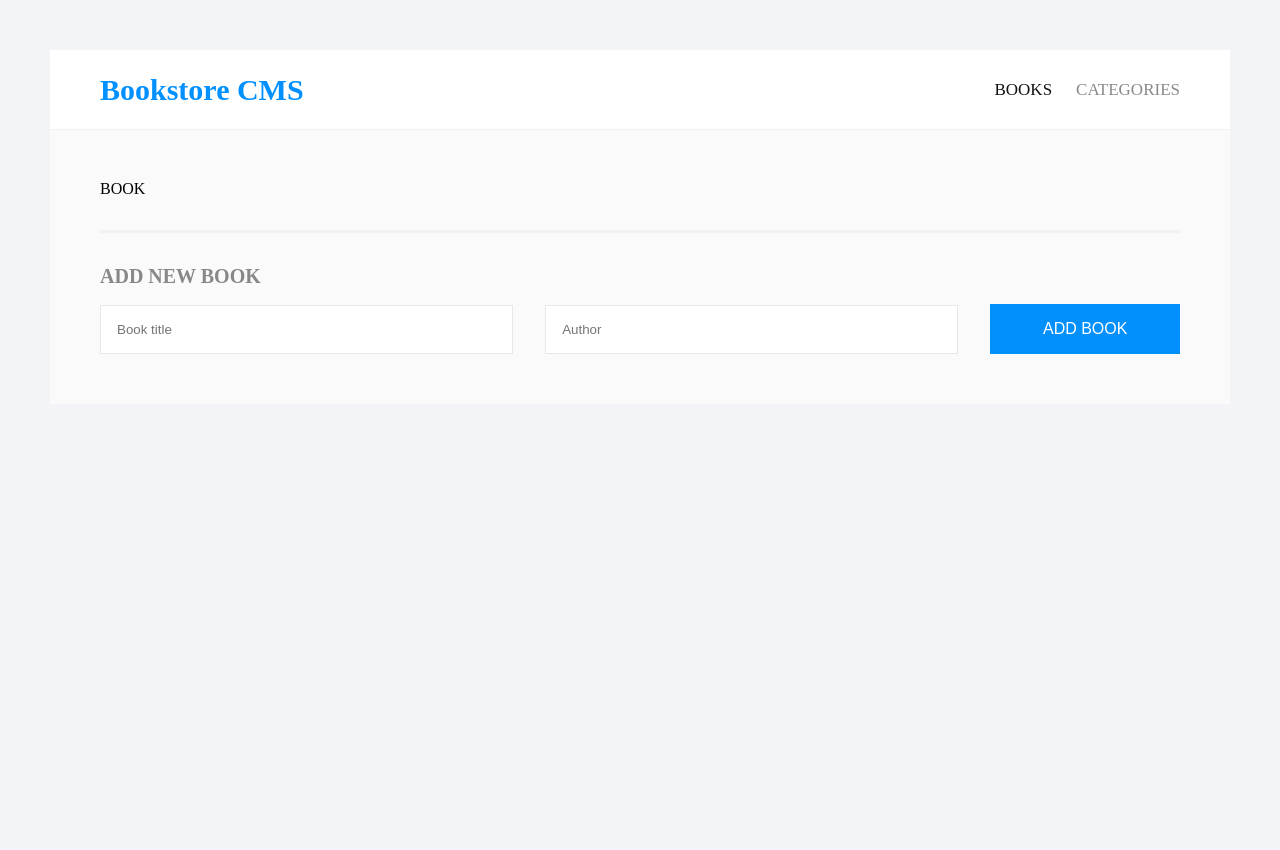
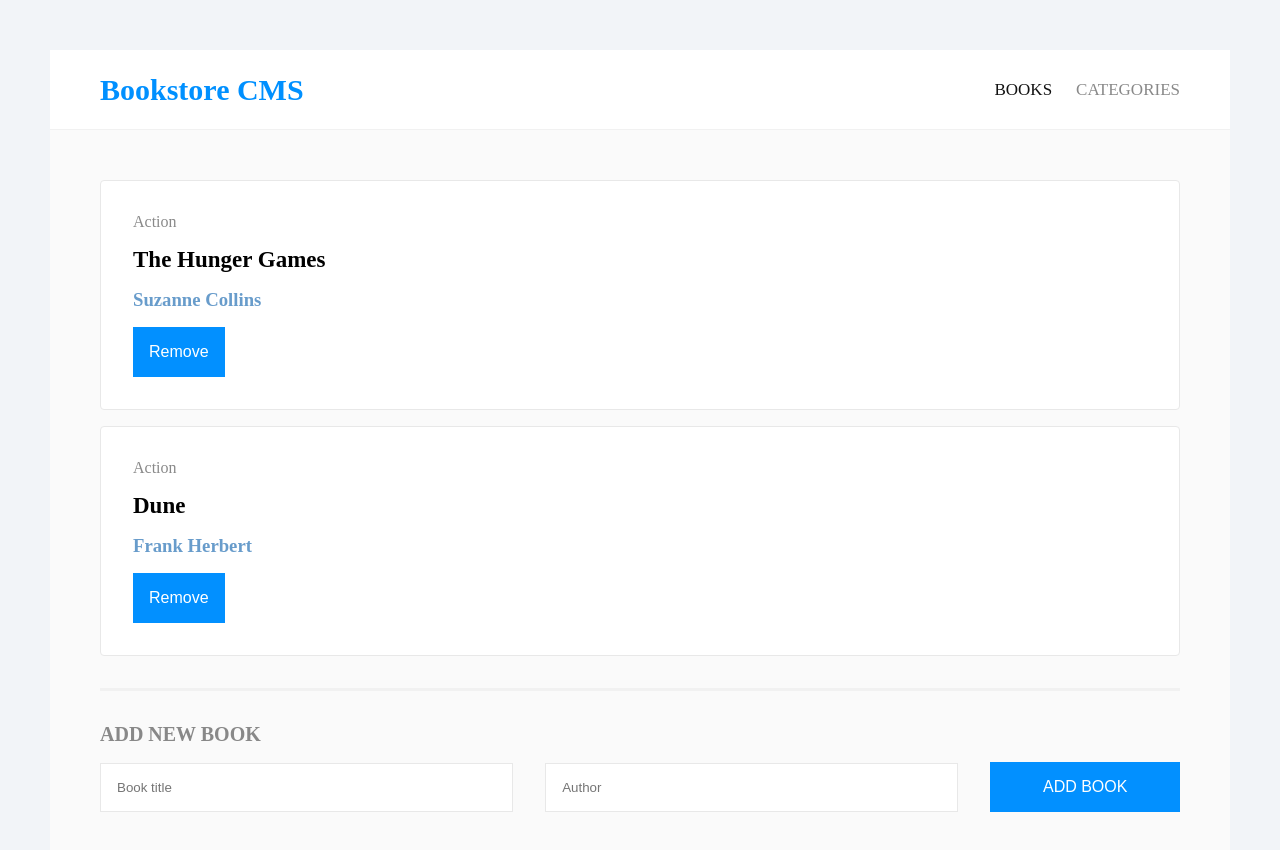
Before and after one commit to AhmedMohsen600/book-store, a React (Create React App) app: page / in a window 1280 px wide. Shown: the top 850 px of the page. Before the commit the page ends 800 px from the top, so only its background shows below. Built offline with nearby package versions, Linux system fonts and the light colour scheme.

Commit message:
Implment add and remove functionality using redux

```diff
--- a/src/components/book/index.js
+++ b/src/components/book/index.js
@@ -1,3 +1,22 @@
-export default function Book() {
-  return <div>BOOK</div>;
+import { useDispatch } from 'react-redux';
+import { removeBook } from '../../redux/books/books';
+import './styles/book.css';
+
+export default function Book({ title, author, id }) {
+  const dispatch = useDispatch();
+
+  const handleRemove = () => {
+    dispatch(removeBook(id));
+  };
+
+  return (
+    <div className="book">
+      <span>Action</span>
+      <h3 className="title">{title}</h3>
+      <h3 className="author">{author}</h3>
+      <button onClick={handleRemove} className="remove-btn" type="button">
+        Remove
+      </button>
+    </div>
+  );
 }
--- a/src/components/book/styles/book.css
+++ b/src/components/book/styles/book.css
@@ -1,3 +1,31 @@
-div {
-  background-color: red;
+.book {
+  background-color: #fff;
+  border-radius: 4px;
+  border: 1px solid #e8e8e8;
+  padding: 2rem;
+  display: flex;
+  flex-direction: column;
+  gap: 16px;
 }
+
+span {
+  color: #898989;
+}
+
+.author {
+  color: #689ccb;
+}
+
+.title {
+  font-size: 23px;
+}
+
+.remove-btn {
+  padding: 16px;
+  cursor: pointer;
+  background: #0290ff;
+  border: 0;
+  color: #fff;
+  font-size: 16px;
+  align-self: flex-start;
+}
--- a/src/components/books-list/index.js
+++ b/src/components/books-list/index.js
@@ -1,11 +1,15 @@
+import { useSelector } from 'react-redux';
 import { Container, Inner, Line } from './styles/books-list';
 import { Book } from '..';
 
 export default function BooksList({ children }) {
+  const { books } = useSelector((state) => state.books);
   return (
     <Container>
       <Inner>
-        <Book />
+        {books.map(({ title, author, id }) => (
+          <Book id={id} key={title} title={title} author={author} />
+        ))}
       </Inner>
       <Line />
       {children}
--- a/src/components/form/index.js
+++ b/src/components/form/index.js
@@ -1,13 +1,45 @@
+import { useState } from 'react';
+import { useDispatch } from 'react-redux';
+import { addBook } from '../../redux/books/books';
 import { Container, FormBase, Title, Input, SubmitButton } from './styles/form';
 
 export default function Form() {
+  const [book, setBook] = useState({ title: '', author: '' });
+  const dispatch = useDispatch();
+
+  const handleChange = (e) => {
+    const { name, value } = e.target;
+    setBook((prev) => {
+      return {
+        ...prev,
+        [name]: value,
+      };
+    });
+  };
+
+  const handleSubmit = (e) => {
+    e.preventDefault();
+    dispatch(addBook(book));
+    setBook({ title: '', author: '' });
+  };
+
   return (
     <Container>
       <Title>ADD NEW BOOK</Title>
       <FormBase>
-        <Input placeholder="Book title" />
-        <Input placeholder="Author" />
-        <SubmitButton>ADD BOOK</SubmitButton>
+        <Input
+          onChange={handleChange}
+          name="title"
+          placeholder="Book title"
+          value={book.title}
+        />
+        <Input
+          onChange={handleChange}
+          name="author"
+          placeholder="Author"
+          value={book.author}
+        />
+        <SubmitButton onClick={handleSubmit}>ADD BOOK</SubmitButton>
       </FormBase>
     </Container>
   );
--- /dev/null
+++ b/src/helper/generateId.js
@@ -0,0 +1,5 @@
+export function generateId() {
+  return (
+    Math.random().toString(36).substring(2) + new Date().getTime().toString(36)
+  );
+}
--- a/src/pages/categories.js
+++ b/src/pages/categories.js
@@ -1,11 +1,20 @@
+import { useSelector, useDispatch } from 'react-redux';
+import { checkStatus } from '../redux/categories/categories';
 import { Container } from '../components/books-list/styles/books-list';
 
 export default function Category() {
+  const { status } = useSelector((state) => state.categories);
+  const dispatch = useDispatch();
   return (
     <Container>
-      <button style={{ width: '20%', padding: '20px' }} type="button">
+      <button
+        onClick={() => dispatch(checkStatus())}
+        style={{ width: '20%', padding: '20px' }}
+        type="button"
+      >
         Check status
       </button>
+      <span>{status}</span>
     </Container>
   );
 }
--- a/src/redux/books/books.js
+++ b/src/redux/books/books.js
@@ -1,8 +1,13 @@
+import { generateId } from '../../helper/generateId';
+
 const ADD_BOOK = 'book-store/books/ADD';
 const REMOVE_BOOK = 'book-store/books/REMOVE';
 
 const initialState = {
-  books: [],
+  books: [
+    { title: 'The Hunger Games', author: 'Suzanne Collins', id: generateId() },
+    { title: 'Dune', author: 'Frank Herbert', id: generateId() },
+  ],
 };
 
 export default function reducer(state = initialState, action) {
@@ -10,7 +15,7 @@ export default function reducer(state = initialState, action) {
     case ADD_BOOK:
       return {
         ...state,
-        books: [...state.books, action.payload],
+        books: [...state.books, { ...action.payload, id: generateId() }],
       };
     case REMOVE_BOOK:
       return {
```
